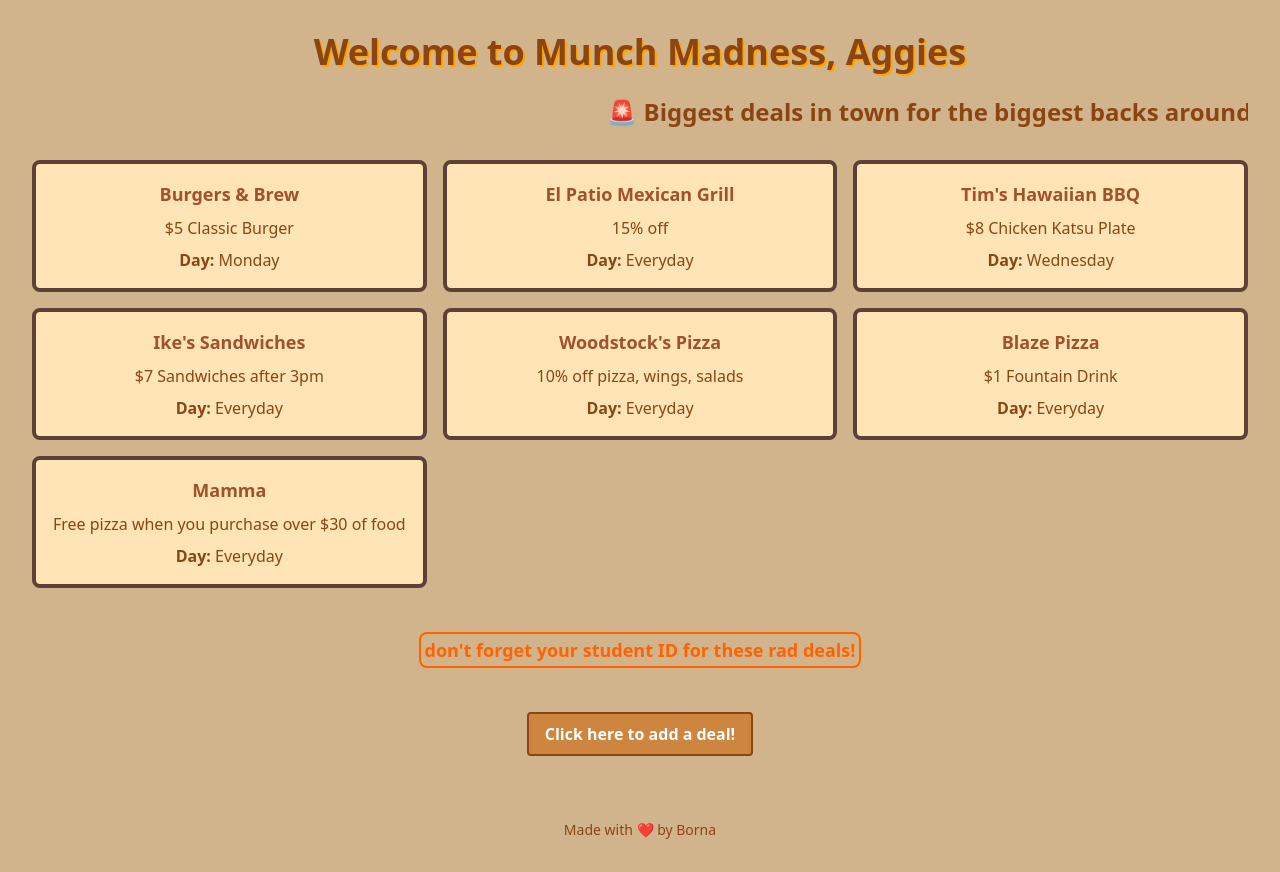
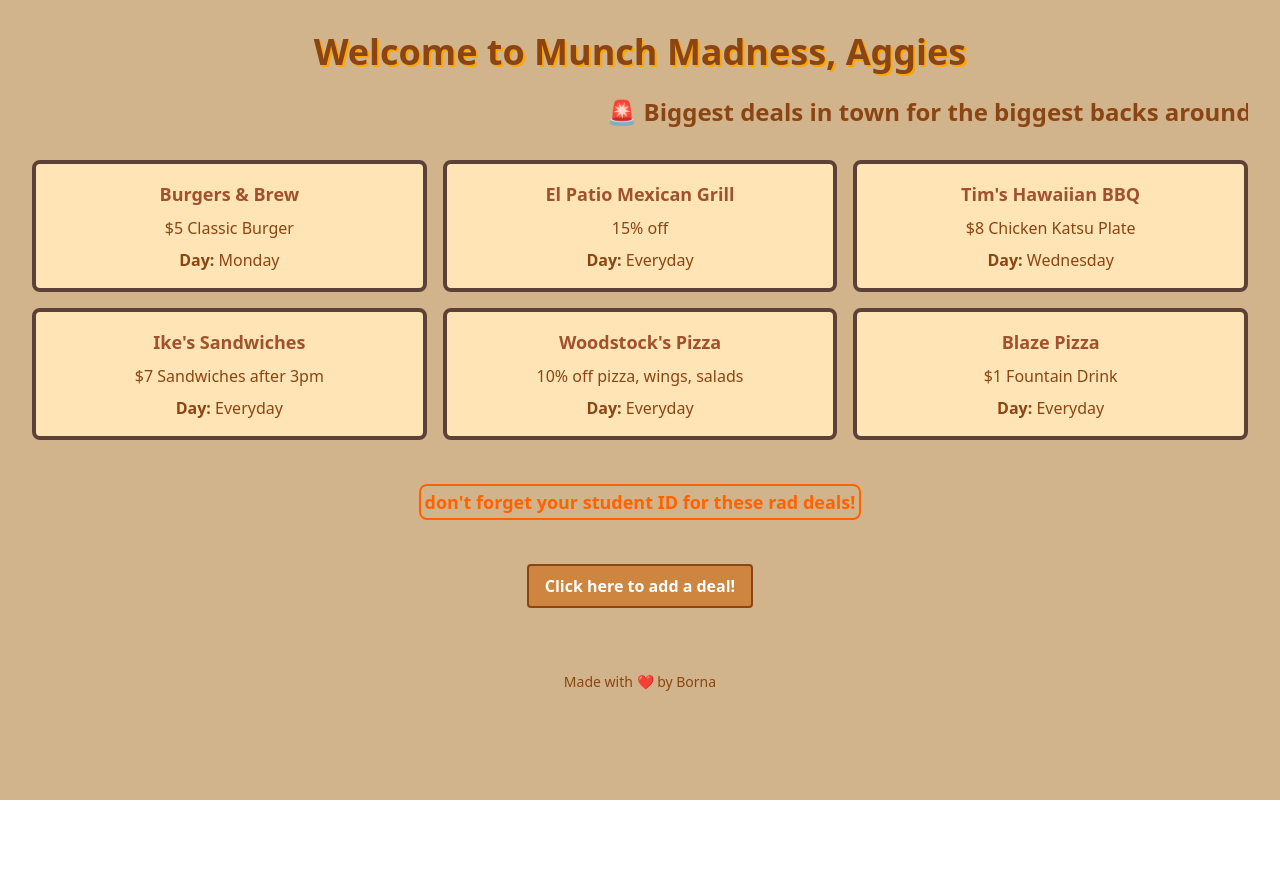
Before and after one commit to niknahadb/big-back, a Next.js app: page / in a window 1280 px wide. After the commit the page ends 800 px from the top, so only its background shows below. Built offline with nearby package versions, Linux system fonts and the light colour scheme.

Commit message:
get rid of mamma

```diff
--- a/app/page.tsx
+++ b/app/page.tsx
@@ -27,11 +27,6 @@
     day: "Everyday",
   },
   { restaurant: "Blaze Pizza", deal: "$1 Fountain Drink", day: "Everyday" },
-  {
-    restaurant: "Mamma",
-    deal: "Free pizza when you purchase over $30 of food",
-    day: "Everyday",
-  },
 ];
 
 export default function Page() {
```
